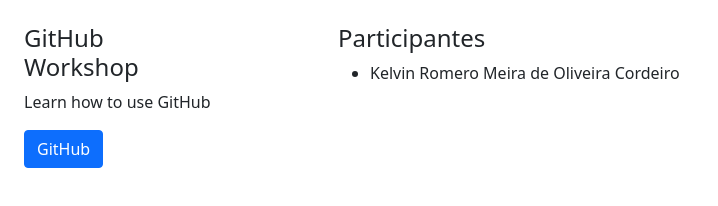
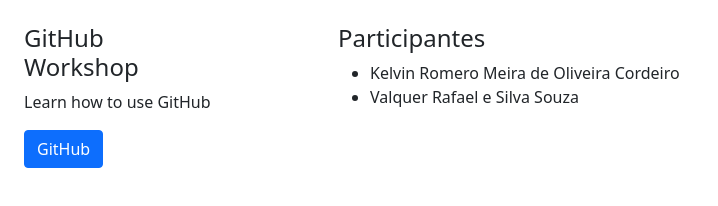
Before and after one commit to kord-ai/git-workshop, a plain HTML site: page index.html in a window 1280 px wide. Shown: the whole page, without its empty margins (0-718 px from the left). Drawn offline with nearby package versions, Linux system fonts and the light colour scheme.

Commit message:
chore: adds my name to list

```diff
--- a/index.html
+++ b/index.html
@@ -24,6 +24,7 @@
             <h4>Participantes</h4>
             <ul>
                 <li>Kelvin Romero Meira de Oliveira Cordeiro</li>
+		<li>Valquer Rafael e Silva Souza</li>
             </ul>
         </main>
     </div>
```
